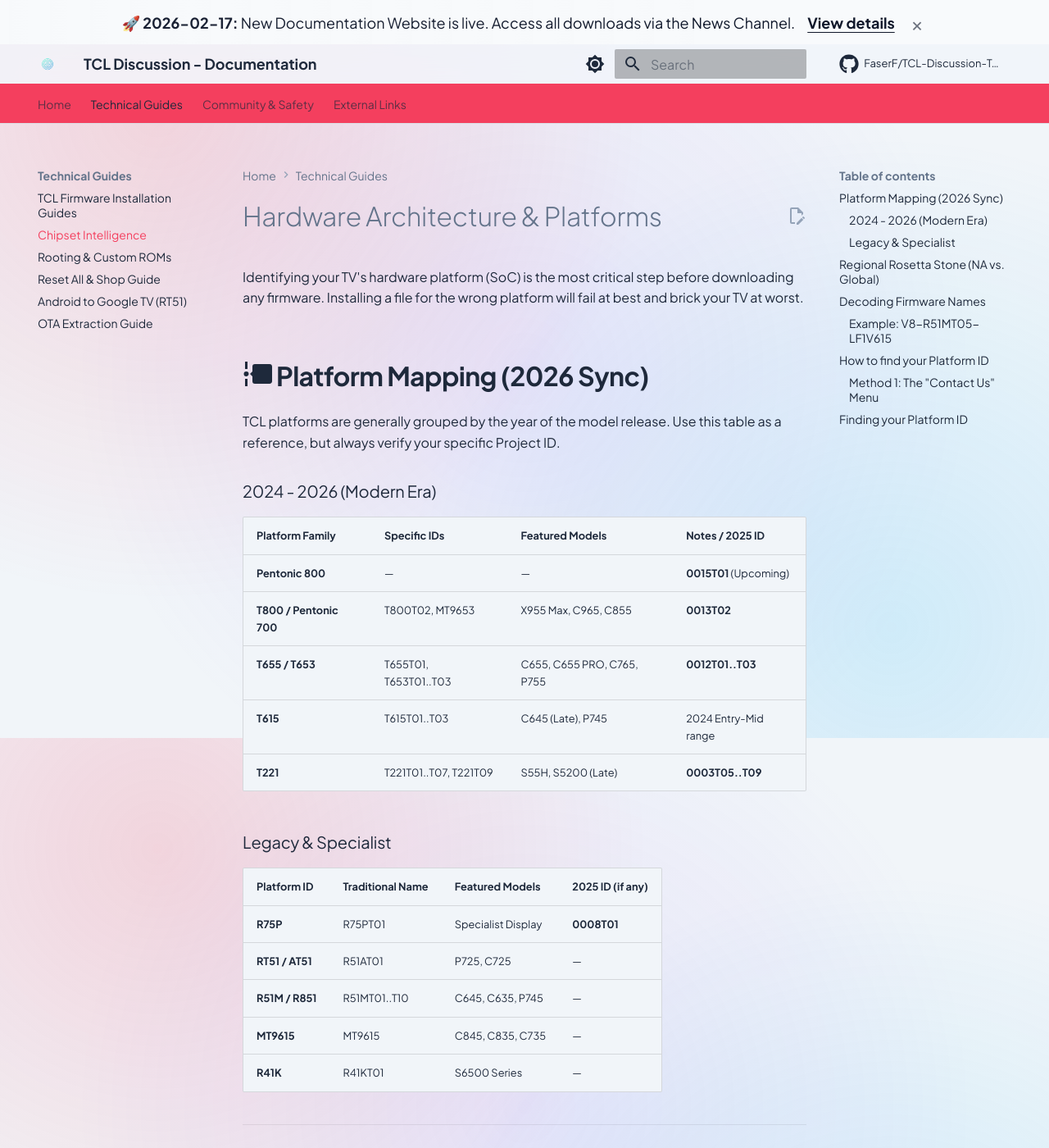
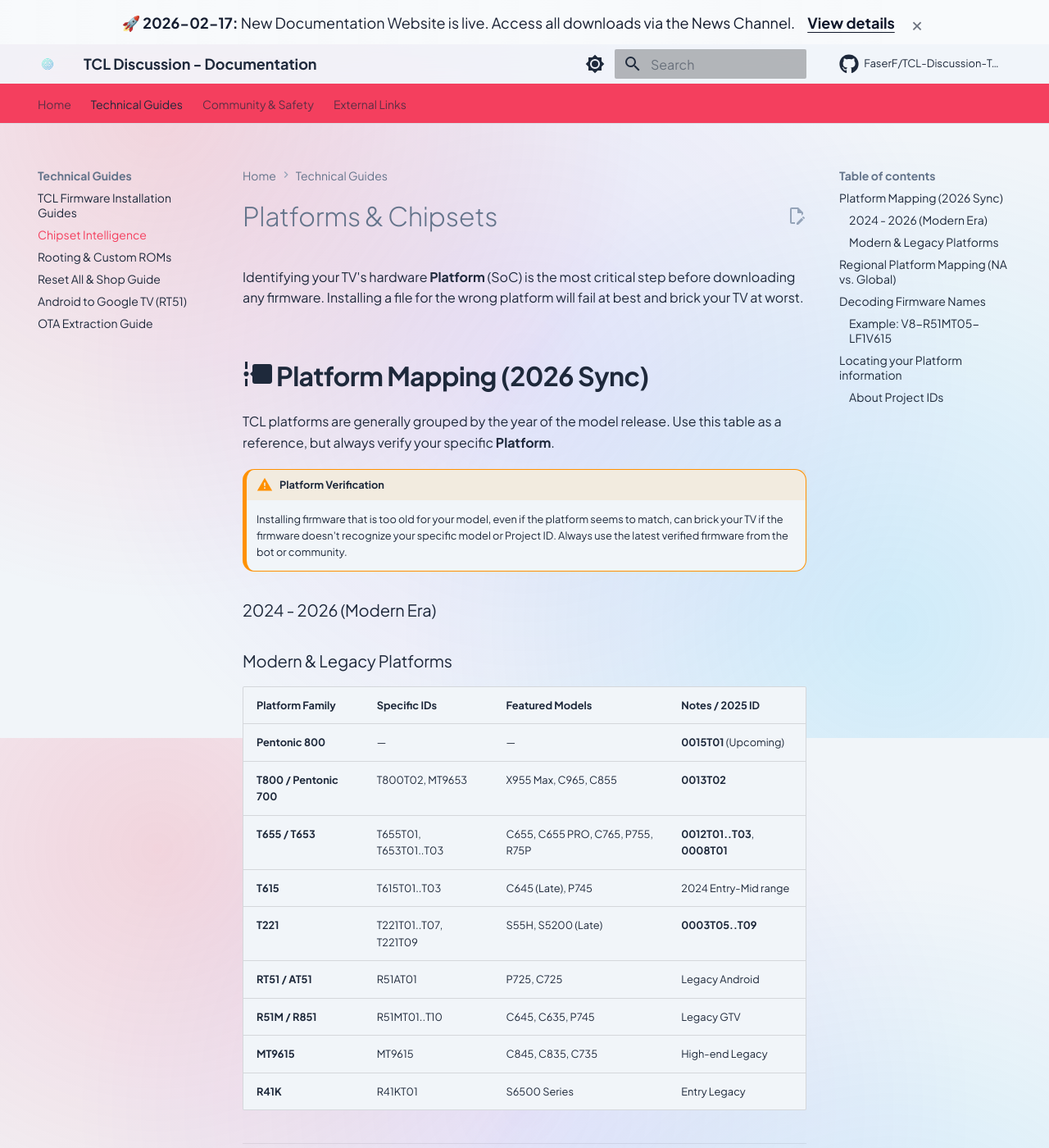
Before and after one commit to FaserF/TCL-Discussion-Telegram, an MkDocs documentation site: the page built from docs/chipsets.md, in a window 1280 px wide and 1400 px high. Shown: the whole window at 82% size. Built offline with MkDocs 1.6.1 and Material for MkDocs 9.7.7, drawn with Linux system fonts in a browser that asks for light colours; comment, search, counter and statistics services are not loaded; some of the changed text lies outside the part shown.

```diff
--- a/docs/chipsets.md
+++ b/docs/chipsets.md
@@ -1,34 +1,33 @@
-# Hardware Architecture & Platforms
+# Platforms & Chipsets
 
-Identifying your TV's hardware platform (SoC) is the most critical step before downloading any firmware. Installing a file for the wrong platform will fail at best and brick your TV at worst.
+Identifying your TV's hardware **Platform** (SoC) is the most critical step before downloading any firmware. Installing a file for the wrong platform will fail at best and brick your TV at worst.
 
 ## :material-timeline: Platform Mapping (2026 Sync)
 
-TCL platforms are generally grouped by the year of the model release. Use this table as a reference, but always verify your specific Project ID.
+TCL platforms are generally grouped by the year of the model release. Use this table as a reference, but always verify your specific **Platform**.
+
+!!! warning "Platform Verification"
+    Installing firmware that is too old for your model, even if the platform seems to match, can brick your TV if the firmware doesn't recognize your specific model or Project ID. Always use the latest verified firmware from the bot or community.
 
 ### 2024 - 2026 (Modern Era)
+
+### Modern & Legacy Platforms
 
 | Platform Family | Specific IDs | Featured Models | Notes / 2025 ID |
 | :--- | :--- | :--- | :--- |
 | **Pentonic 800** | — | — | **0015T01** (Upcoming) |
 | **T800 / Pentonic 700** | T800T02, MT9653 | X955 Max, C965, C855 | **0013T02** |
-| **T655 / T653** | T655T01, T653T01..T03 | C655, C655 PRO, C765, P755 | **0012T01..T03** |
+| **T655 / T653** | T655T01, T653T01..T03 | C655, C655 PRO, C765, P755, R75P | **0012T01..T03**, **0008T01** |
 | **T615** | T615T01..T03 | C645 (Late), P745 | 2024 Entry-Mid range |
 | **T221** | T221T01..T07, T221T09 | S55H, S5200 (Late) | **0003T05..T09** |
-
-### Legacy & Specialist
-
-| Platform ID | Traditional Name | Featured Models | 2025 ID (if any) |
-| :--- | :--- | :--- | :--- |
-| **R75P** | R75PT01 | Specialist Display | **0008T01** |
-| **RT51 / AT51** | R51AT01 | P725, C725 | — |
-| **R51M / R851** | R51MT01..T10 | C645, C635, P745 | — |
-| **MT9615** | MT9615 | C845, C835, C735 | — |
-| **R41K** | R41KT01 | S6500 Series | — |
+| **RT51 / AT51** | R51AT01 | P725, C725 | Legacy Android |
+| **R51M / R851** | R51MT01..T10 | C645, C635, P745 | Legacy GTV |
+| **MT9615** | MT9615 | C845, C835, C735 | High-end Legacy |
+| **R41K** | R41KT01 | S6500 Series | Entry Legacy |
 
 ---
 
-## :material-earth: Regional Rosetta Stone (NA vs. Global)
+## :material-earth: Regional Platform Mapping (NA vs. Global)
 
 TCL uses significantly different marketing names in North America compared to Europe and the rest of the world (Global). The firmware platforms, however, are often identical.
 
@@ -40,8 +39,12 @@ TCL uses significantly different marketing names in North America compared to Eu
 | **R646 (2021)** | **C825** | **MT9615** |
 | **S546 (2021)** | **C725** | **RT51** |
 
-!!! important "Verify Project ID"
-    Always verify your **Project ID** before flashing. Even if the platform matches, a mismatched Project ID can lead to inverted screens or disabled features.
+!!! important "Verify Platform"
+    Always verify your **Platform** before flashing. Even if the platform family matches, installing firmware not designed for your specific regional hardware can lead to failures.
+
+> [!NOTE]
+> **What is a "Platform"?**
+> The Platform (e.g., T653, RT51) refers to the underlying System-on-Chip (SoC) and hardware architecture of your TV. It is distinct from the **Project ID**, which identifies specific panel and model configurations.
 
 ---
 
@@ -56,20 +59,18 @@ Firmware files follow a strict naming convention:
     *   **`R`**: Test Version (Community/Beta)
     *   **`M`**: Pre-production Version (Initial Launch)
 2.  **`V8`**: Standard prefix for Smart TV firmware.
-3.  **`R51MT05`**: The **Platform ID**. This must match your device exactly.
+3.  **`R51MT05`**: The **Platform**. This must match your device exactly.
 4.  **`LF1`**: Region / Language indicator.
 5.  **`V615`**: The version number.
 
 ---
 
-## :material-settings-helper: How to find your Platform ID
+## :material-settings-helper: Locating your Platform information
 
-### Method 1: The "Contact Us" Menu
+For detailed instructions on how to locate your **Platform Name** and **Version** (including 2025 formats), please refer to our **[Firmware Identification Guide](guides.md#identify-your-firmware-platform)**.
 
-1.  Navigate to **Settings** > **System** > **About** > **Contact Us**.
-## :material-settings-helper: Finding your Platform ID
-
-For detailed instructions on how to locate your Project ID, Platform Name, and Version (including 2025 formats), please refer to our **[Firmware Identification Guide](guides.md#identify-your-firmware-platform)**.
+### About Project IDs
+The **Project ID** is an internal identifier that can be any positive integer (typically 1 to 6 digits). While important for advanced configuration, your primary focus for firmware selection must always be the **Platform**.
 
 !!! tip "Full ID Search"
-    If your specific ID is not listed in the tables above, use the **[@FirmwareTCLbot](https://t.me/FirmwareTCLbot)**. You can search by Model Number or Platform String for instant results.
+    If your specific information is not listed in the tables above, use the **[@FirmwareTCLbot](https://t.me/FirmwareTCLbot)**. You can search by **Platform String** for instant results and verification of compatible models.
```
Also changed, not shown: docs/faq.md (+3 -3 lines), docs/guides.md (+17 -32 lines), docs/index.md (+11 -14 lines).
